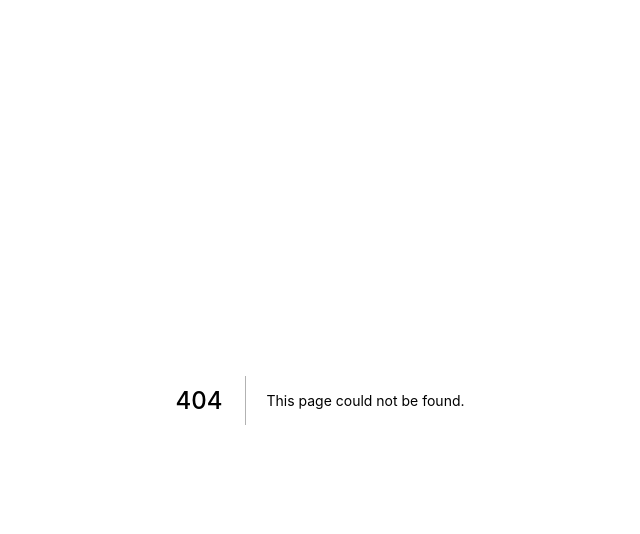
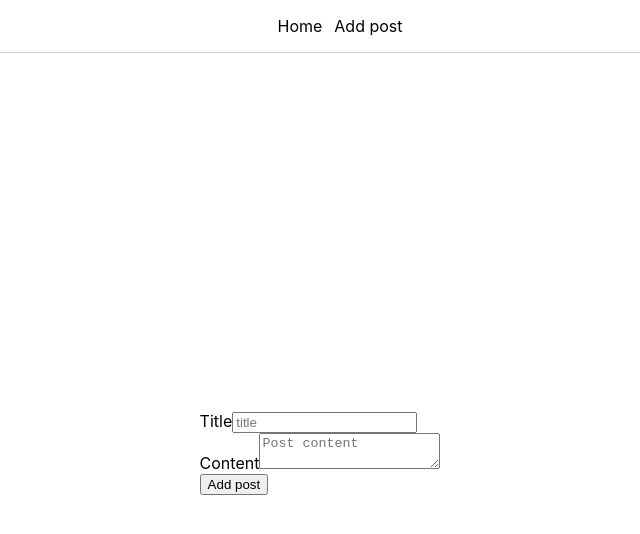
Before and after one commit to ilci66/simple-nextjs-mongodb-app, a Next.js app: page /add-post in a window 1280 px wide. Before the commit this address had no page. Shown: the top 534 px of the page, without its empty margins (320-960 px from the left). Built offline with nearby package versions, Linux system fonts and the light colour scheme.

Commit message:
add-post page created

```diff
--- /dev/null
+++ b/pages/add-post.js
@@ -0,0 +1,64 @@
+import { useState } from 'react';
+
+import Nav from '../components/Nav';
+import styles from '../styles/Home.module.css';
+
+export default function AddPost() {
+    const [title, setTitle] = useState('');
+    const [content, setContent] = useState('');
+    const [error, setError] = useState('');
+    const [message, setMessage] = useState('');
+
+    const handlePost = async (e) => {
+        e.preventDefault();
+
+        // reset error and message
+        setError('');
+        setMessage('');
+
+        // fields check
+        if (!title || !content) return setError('All fields are required');
+    };
+
+    return (
+        <div>
+            <Nav />
+            <div className={styles.container}>
+                <form onSubmit={handlePost} className={styles.form}>
+                    {error ? (
+                        <div className={styles.formItem}>
+                            <h3 className={styles.error}>{error}</h3>
+                        </div>
+                    ) : null}
+                    {message ? (
+                        <div className={styles.formItem}>
+                            <h3 className={styles.message}>{message}</h3>
+                        </div>
+                    ) : null}
+                    <div className={styles.formItem}>
+                        <label>Title</label>
+                        <input
+                            type="text"
+                            name="title"
+                            onChange={(e) => setTitle(e.target.value)}
+                            value={title}
+                            placeholder="title"
+                        />
+                    </div>
+                    <div className={styles.formItem}>
+                        <label>Content</label>
+                        <textarea
+                            name="content"
+                            onChange={(e) => setContent(e.target.value)}
+                            value={content}
+                            placeholder="Post content"
+                        />
+                    </div>
+                    <div className={styles.formItem}>
+                        <button type="submit">Add post</button>
+                    </div>
+                </form>
+            </div>
+        </div>
+    );
+}
```
Also changed, not shown: pages/index.js (+9 -10 lines).
